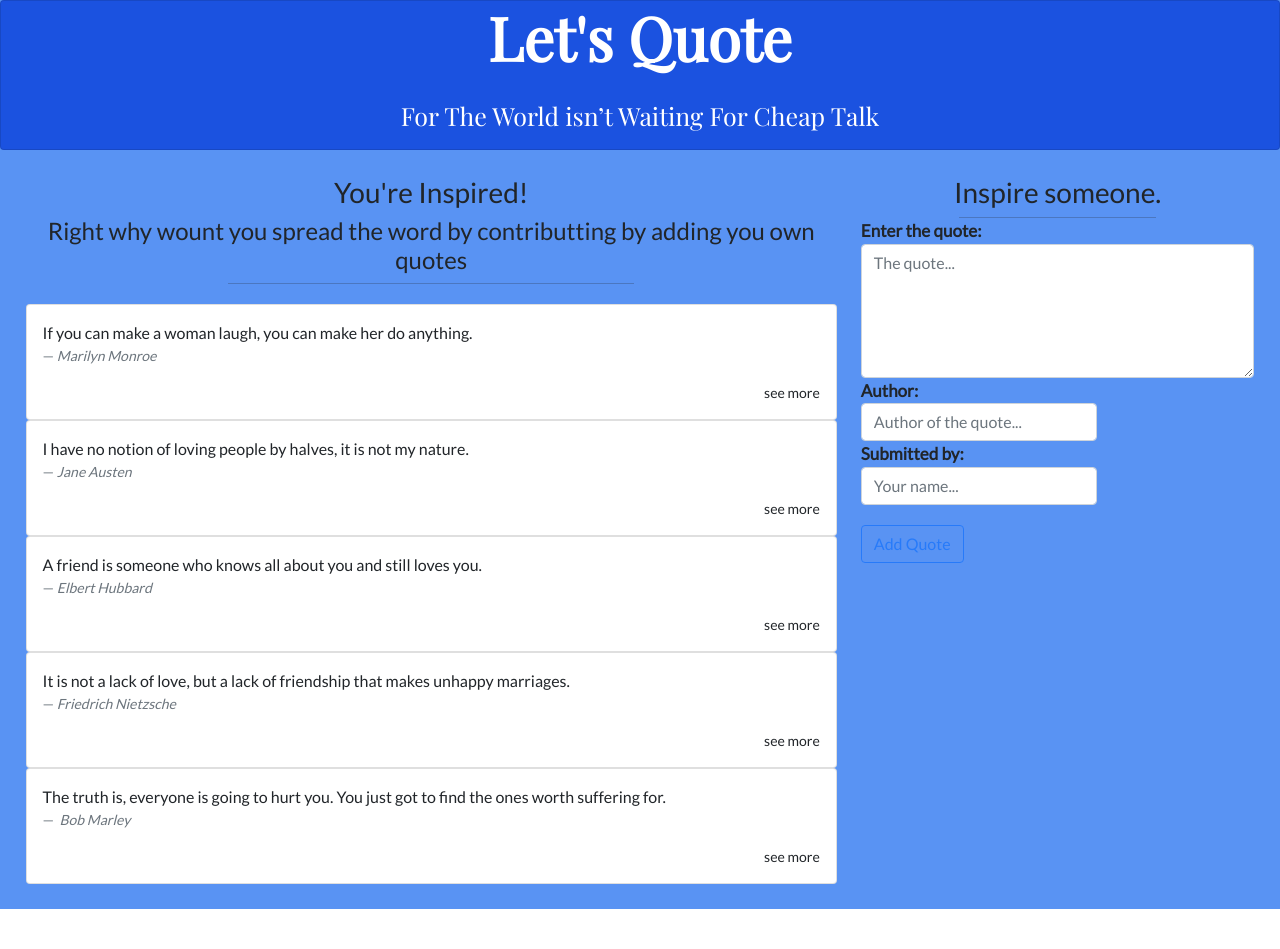
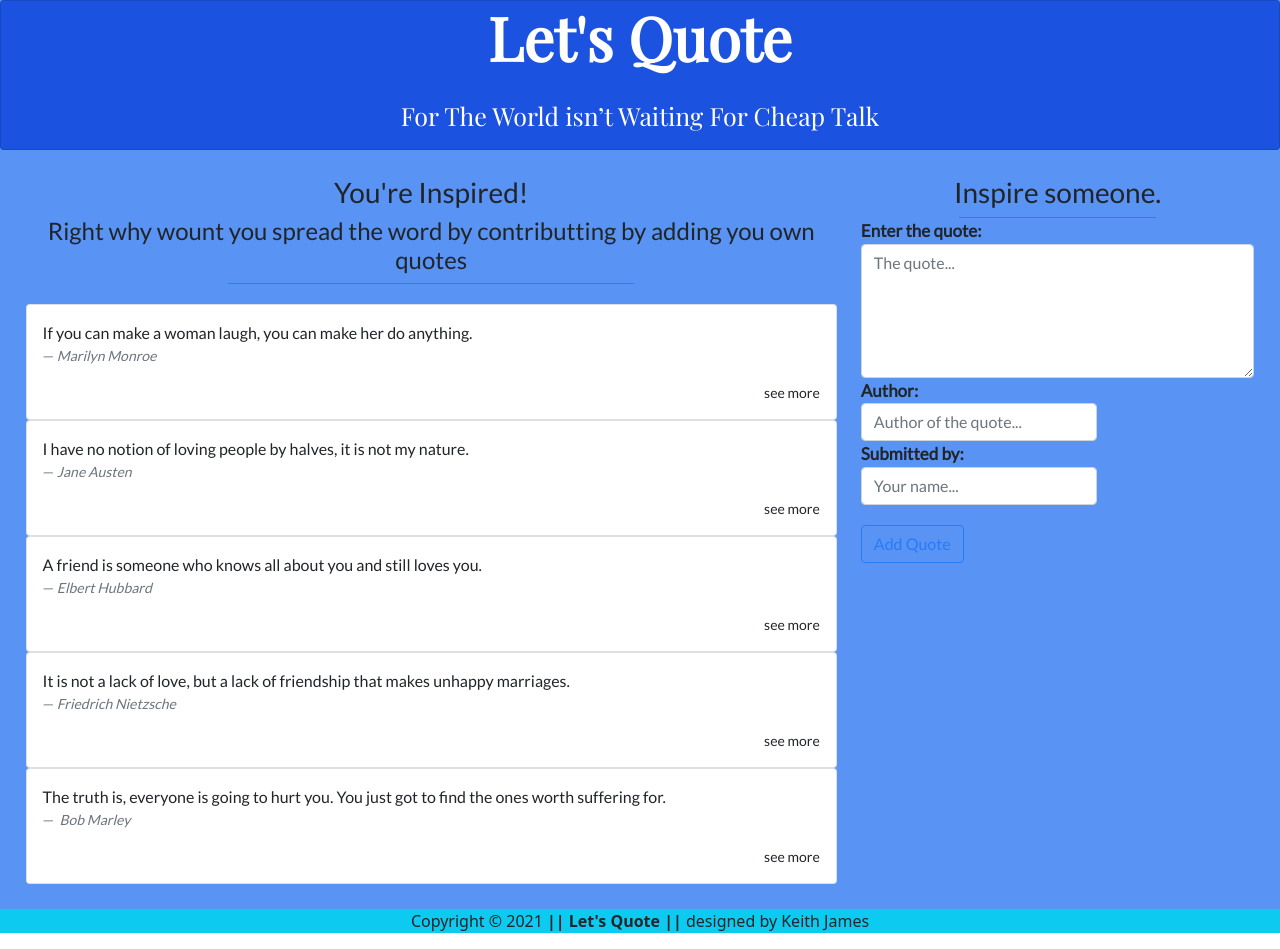
Before and after one commit to freestyletear/quote-angular-trial, an Angular app in the folder Quotify/: page / in a window 1280 px wide. Before the commit the page ends 909 px from the top, so only its background shows below. Built offline with nearby package versions, Linux system fonts and the light colour scheme.

Commit message:
add footer

```diff
--- a/Quotify/src/index.html
+++ b/Quotify/src/index.html
@@ -9,6 +9,10 @@
   <link rel="stylesheet" href="https://pro.fontawesome.com/releases/v5.10.0/css/all.css" integrity="sha384-AYmEC3Yw5cVb3ZcuHtOA93w35dYTsvhLPVnYs9eStHfGJvOvKxVfELGroGkvsg+p" crossorigin="anonymous"/>
 </head>
 <body>
+
   <app-root></app-root>
+  <footer>
+    <p class="text-center bg-info">Copyright &#169 2021 <span>|| Let's Quote ||</span> designed by Keith James</p>
+  </footer>
 </body>
 </html>
--- a/Quotify/src/styles.css
+++ b/Quotify/src/styles.css
@@ -16,3 +16,6 @@ html {
   margin: 0;
   padding: 0;
 }
+footer span {
+  font-weight: bold;
+}
```
